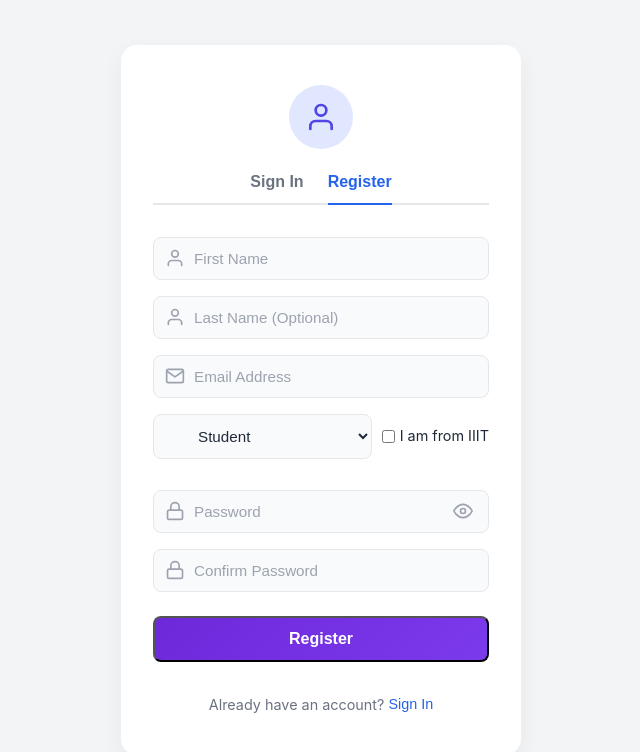
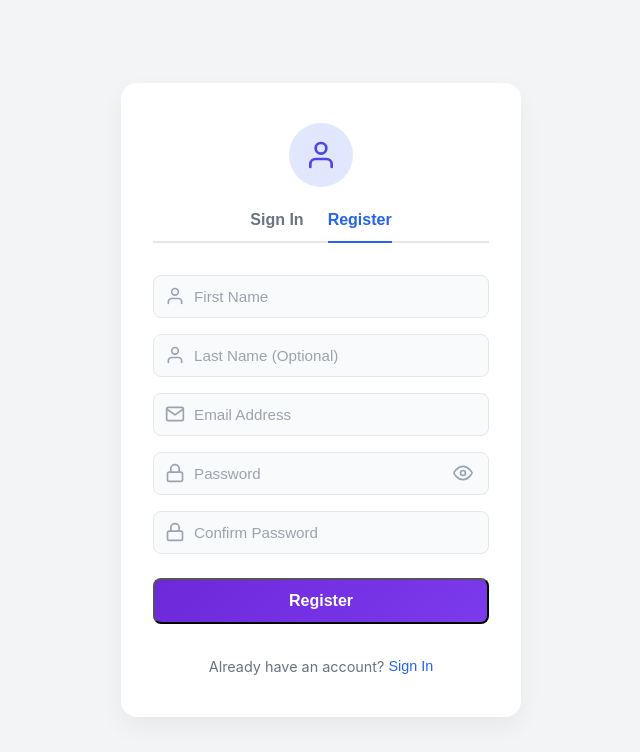
Before and after one commit to muskanjain72/dass-asmt-final, a React app in the folder frontend/: page /register in a window 1280 px wide. Shown: the top 752 px of the page, without its empty margins (319-959 px from the left). Built offline with nearby package versions, Linux system fonts and the light colour scheme; the HTML template or start-up script is replaced by a standard one.

Commit message:
iiit participant logic changed and login page

```diff
--- a/frontend/src/components/AuthCard.jsx
+++ b/frontend/src/components/AuthCard.jsx
@@ -12,9 +12,7 @@ const AuthCard = ({ initialTab = 'login' }) => {
   const [firstName, setFirstName] = useState('');
   const [lastName, setLastName] = useState('');
 
-  // New Fields
-  const [participantType, setParticipantType] = useState('Student');
-  const [isIIIT, setIsIIIT] = useState(false);
+
 
   const [showPassword, setShowPassword] = useState(false);
   const [error, setError] = useState('');
@@ -46,13 +44,7 @@ const AuthCard = ({ initialTab = 'login' }) => {
     e.preventDefault();
     setError('');
 
-    // IIIT Validation
-    if (isIIIT) {
-      if (!email.endsWith('iiit.ac.in')) {
-        setError('IIIT Participants must use an @iiit.ac.in email address.');
-        return;
-      }
-    }
+
 
     if (password !== confirmPassword) {
       setError('Passwords do not match');
@@ -66,8 +58,6 @@ const AuthCard = ({ initialTab = 'login' }) => {
       password,
       contactNumber: '',
       collegeName: '',
-      isIIIT,
-      participantType,
       interests: []
     };
 
@@ -206,27 +196,7 @@ const AuthCard = ({ initialTab = 'login' }) => {
               />
             </div>
 
-            <div className="input-group-row" style={{ display: 'flex', gap: '10px', marginBottom: '15px' }}>
-              <select
-                className="input"
-                value={participantType}
-                onChange={(e) => setParticipantType(e.target.value)}
-                style={{ flex: 1 }}
-              >
-                <option value="Student">Student</option>
-                <option value="Faculty">Faculty</option>
-                <option value="External">External</option>
-              </select>
-              <div className="checkbox-wrapper" style={{ display: 'flex', alignItems: 'center', gap: '5px', fontSize: '0.9rem' }}>
-                <input
-                  type="checkbox"
-                  id="isIIIT"
-                  checked={isIIIT}
-                  onChange={(e) => setIsIIIT(e.target.checked)}
-                />
-                <label htmlFor="isIIIT">I am from IIIT</label>
-              </div>
-            </div>
+
 
             <div className="input-with-icon">
               <span className="icon">
```
Also changed, not shown: 2 other files (tests, documents, lock files or other folders).
